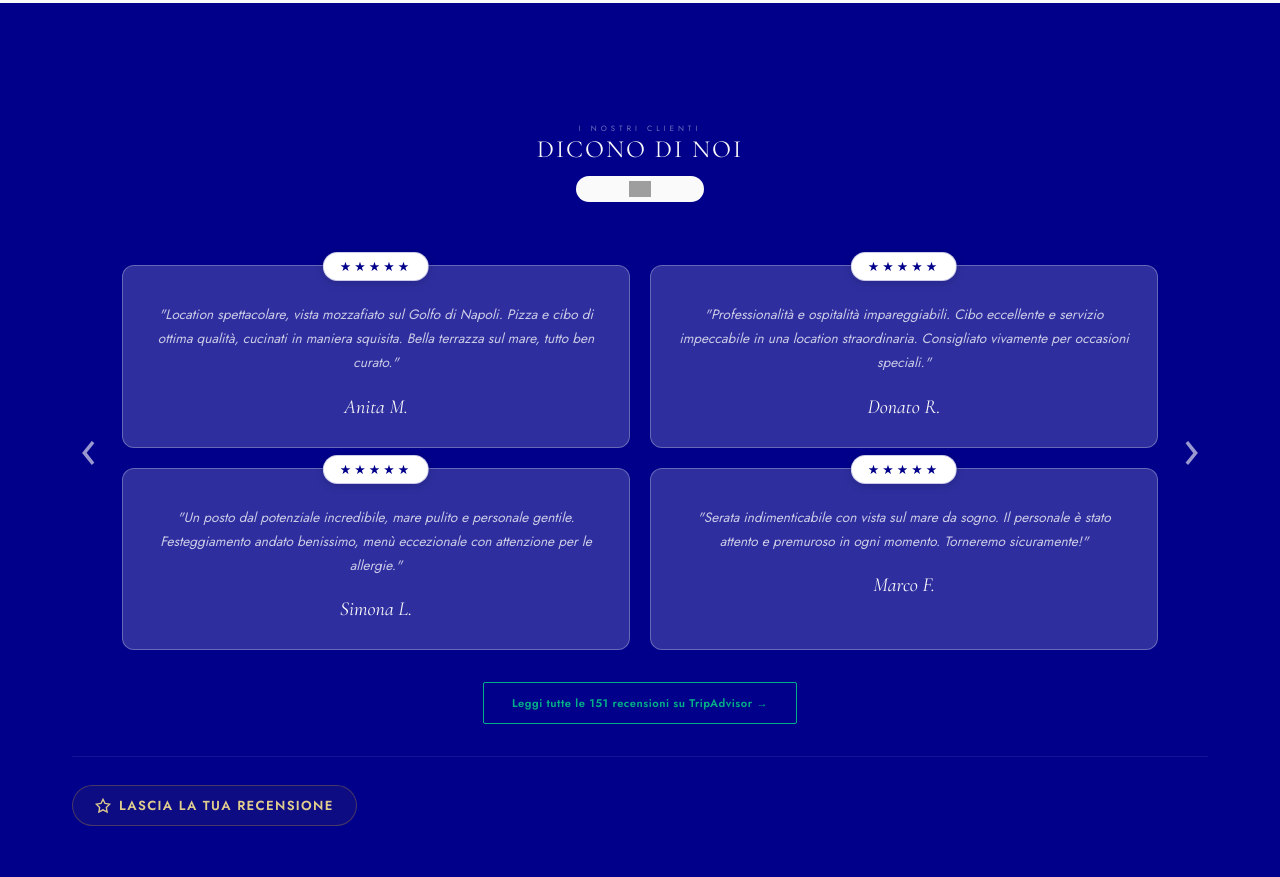
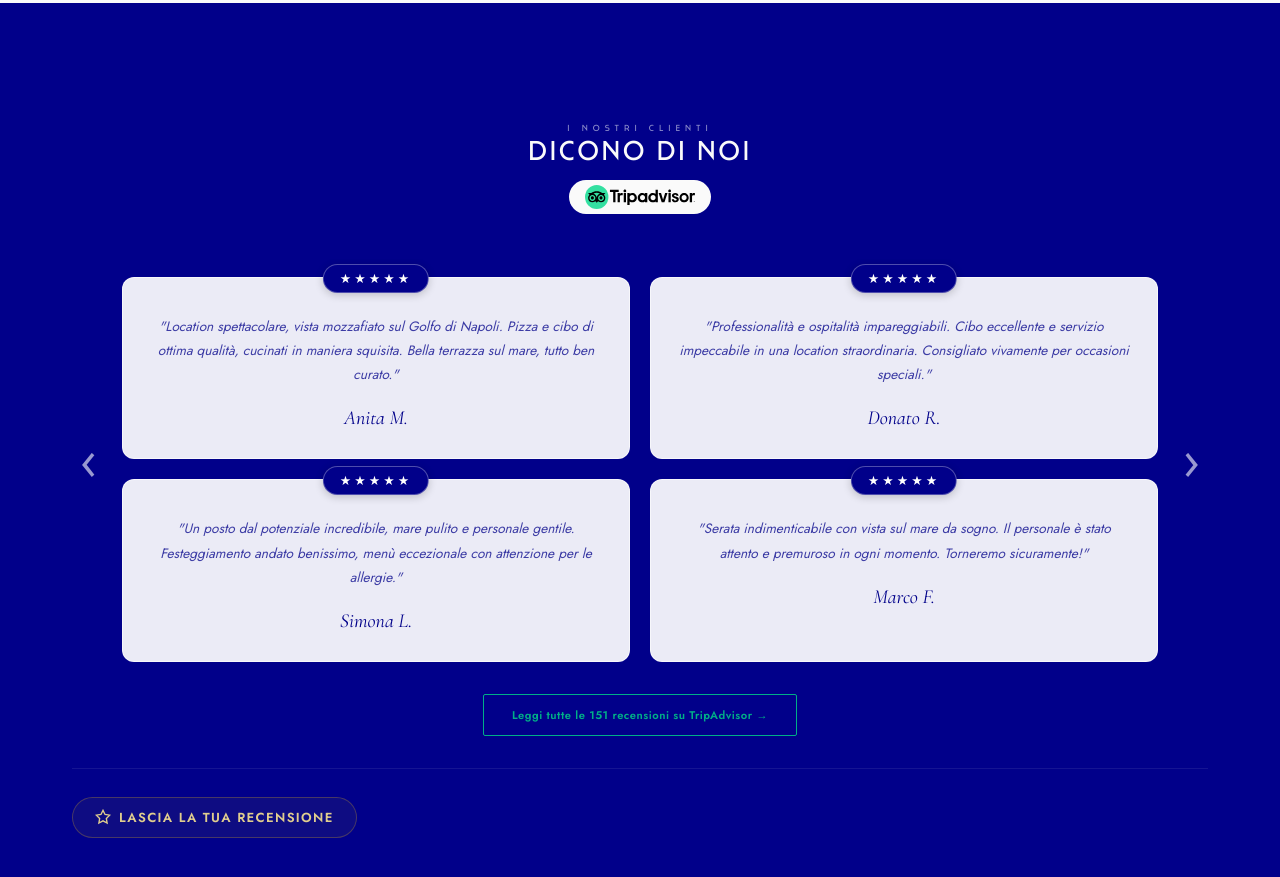
Before and after one commit to CiroAlison/cala-sea, a website: page index.html in a window 1280 px wide. Shown: the part 1940-2817 px from the top of the page. Drawn offline with nearby package versions, Linux system fonts and the light colour scheme; no server answers; grey boxes are pictures that could not be loaded; a web font is replaced by a local one.

Commit message:
Fix definitivo: SVG TA locale senza width hardcoded; card bianche testo navy; font Cassannet Plus

```diff
--- a/index.html
+++ b/index.html
@@ -622,7 +622,7 @@
       <p class="eyebrow-rec">I NOSTRI CLIENTI</p>
       <h2 class="rec-heading">Dicono di Noi</h2>
       <div class="ta-badge-pill fade-in">
-        <img src="https://static.tacdn.com/img2/brand_refresh/Tripadvisor_lockup_horizontal_secondary_registered.svg" alt="TripAdvisor" loading="lazy" />
+        <img src="img/tripadvisor-logo.svg" alt="TripAdvisor" loading="lazy" />
       </div>
     </header>
 
--- a/style.css
+++ b/style.css
@@ -664,24 +664,24 @@ a.hs-item:hover { color: var(--white); }
    RECENSIONI
 ═══════════════════════════════════════════ */
 .eyebrow-rec {
-  font-family: var(--sans);
-  font-size: .48rem;
+  font-family: 'Cassannet Plus', var(--sans);
+  font-size: .55rem;
   font-weight: 400;
-  letter-spacing: 4px;
+  letter-spacing: 5px;
   text-transform: uppercase;
-  color: rgba(255,255,255,.45);
-  margin-bottom: 3px;
+  color: rgba(255,255,255,.55);
+  margin-bottom: 4px;
 }
 .rec-heading {
-  font-family: 'Wondar Quason Free', 'Cormorant Garamond', serif;
-  font-size: clamp(1.05rem, 2vw, 1.55rem);
+  font-family: 'Cassannet Plus', var(--sans);
+  font-size: clamp(1.1rem, 2.2vw, 1.7rem);
   font-weight: 400;
   font-style: normal;
   color: var(--white);
-  letter-spacing: .08em;
+  letter-spacing: .1em;
   text-transform: uppercase;
   line-height: 1;
-  margin-bottom: 10px;
+  margin-bottom: 12px;
 }
 .ta-badge-pill {
   display: inline-flex;
@@ -689,16 +689,14 @@ a.hs-item:hover { color: var(--white); }
   justify-content: center;
   background: var(--white);
   border-radius: 50px;
-  padding: 5px 14px;
+  padding: 5px 16px;
   margin-top: 4px;
   line-height: 0;
 }
 .ta-badge-pill img {
   display: block;
-  width: 100px;
-  height: 16px;
-  object-fit: contain;
-  object-position: center;
+  width: 110px;
+  height: auto;
 }
 
 #recensioni .sec-header { margin-bottom: 28px; }
@@ -722,12 +720,11 @@ a.hs-item:hover { color: var(--white); }
 }
 
 .review-card {
-  background: rgba(255,255,255,.18);
-  border: 1px solid rgba(255,255,255,.28);
+  background: rgba(255,255,255,.92);
+  border: 1px solid rgba(255,255,255,.6);
   border-radius: 12px;
   padding: 36px 26px 28px;
   text-align: center;
-  backdrop-filter: blur(4px);
   position: relative;
 }
 .rev-stars {
@@ -735,21 +732,21 @@ a.hs-item:hover { color: var(--white); }
   top: -14px;
   left: 50%;
   transform: translateX(-50%);
-  background: #ffffff;
-  border: 1px solid rgba(1,0,138,.2);
+  background: var(--navy);
+  border: 1px solid rgba(255,255,255,.3);
   border-radius: 20px;
   padding: 4px 16px;
-  color: var(--navy);
+  color: #fff;
   font-size: .8rem;
   letter-spacing: 3px;
   white-space: nowrap;
-  box-shadow: 0 2px 8px rgba(0,0,0,.15);
+  box-shadow: 0 2px 8px rgba(0,0,0,.2);
 }
 .rev-text {
   font-family: var(--sans);
   font-size: .85rem;
   line-height: 1.78;
-  color: rgba(255,255,255,.75);
+  color: rgba(1,0,138,.75);
   font-style: italic;
   margin: 0 0 20px;
 }
@@ -757,7 +754,7 @@ a.hs-item:hover { color: var(--white); }
   font-family: var(--serif);
   font-size: 1.25rem;
   font-style: italic;
-  color: var(--white);
+  color: var(--navy);
   margin: 0;
 }
 
```
Also changed, not shown: img/tripadvisor-logo.svg (added).
